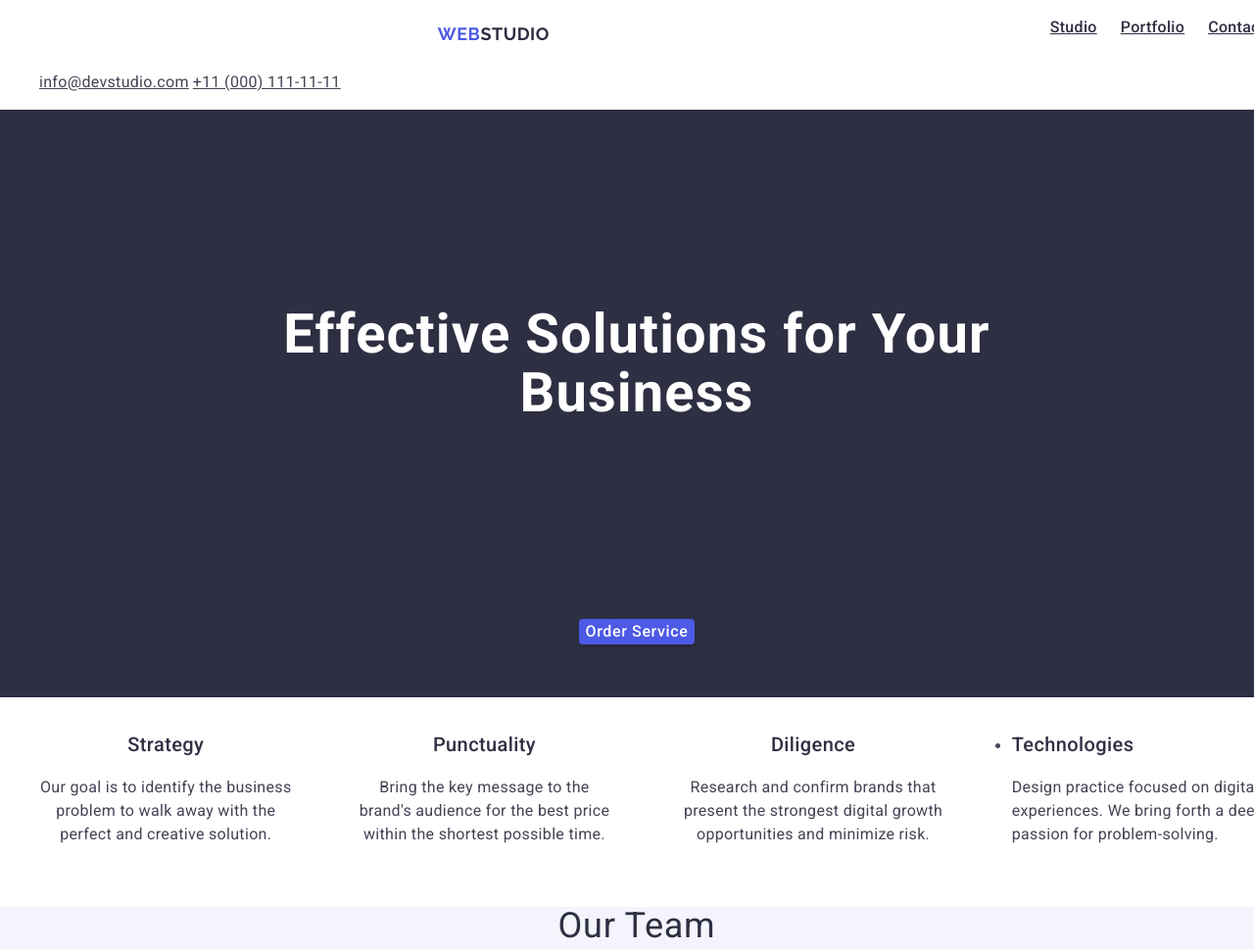
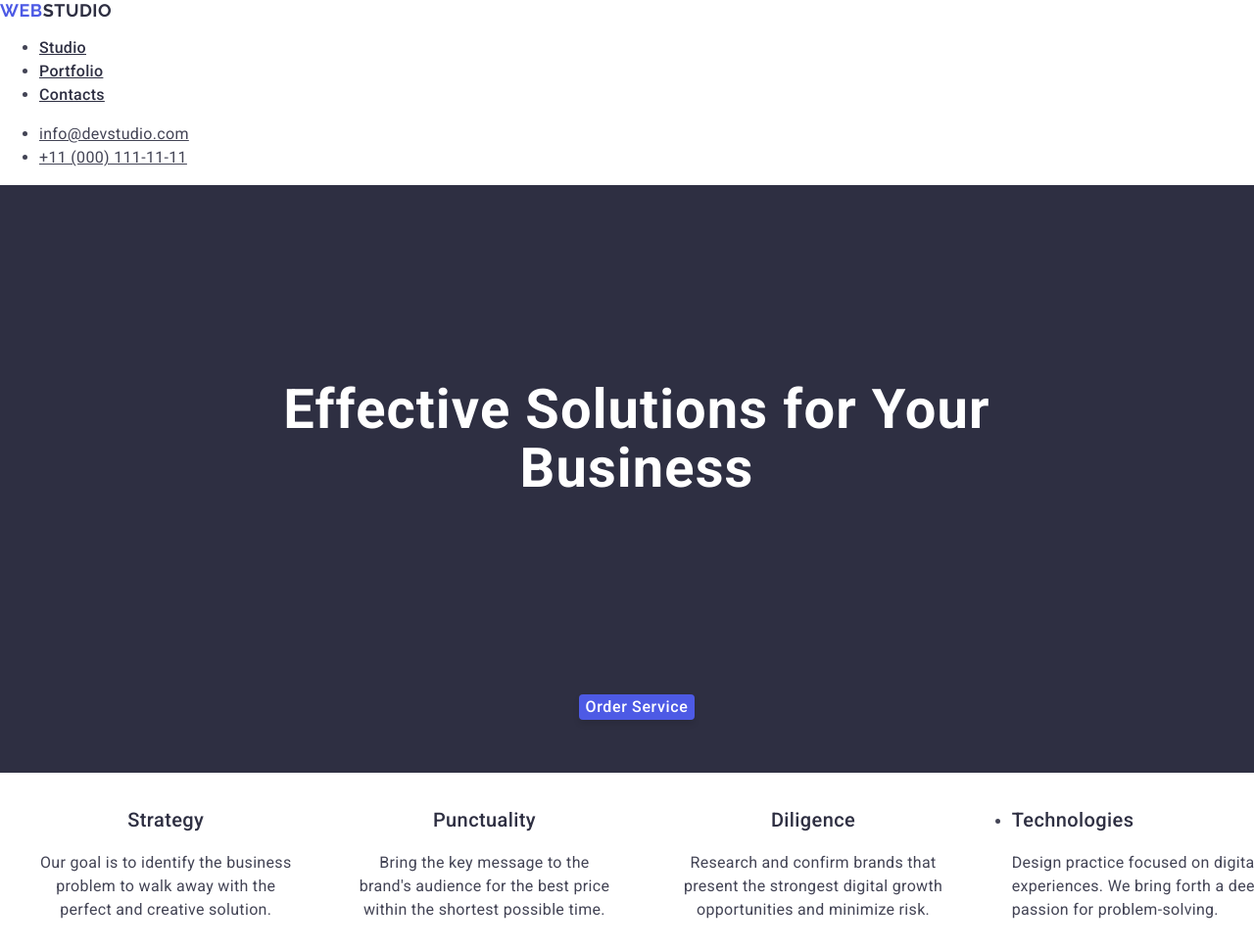
Before and after one commit to Emirhan-bs/goit-markup-hw-02, a plain HTML site: page index.html in a window 1280 px wide. Shown: the top 969 px of the page at 98% size. Drawn offline with nearby package versions, Linux system fonts and the light colour scheme.

Commit message:
düzeltme

```diff
--- a/css/styles.css
+++ b/css/styles.css
@@ -12,53 +12,6 @@ h2 {
   color: #434455;
   font-family: "roboto", sans-serif;
   font-weight: 400;
-}
-.all-header {
-  position: relative;
-  border: 1px solid none;
-}
-.all-header .all-header-container,
-.header {
-  box-sizing: border-box;
-  display: flex;
-  gap: 24px;
-  align-items: stretch;
-  flex-direction: row;
-}
-.header-all {
-  border: none;
-  display: inline-block;
-  position: relative;
-  padding: 0px;
-  margin-left: auto;
-}
-.all-header .all-header-logo {
-  border: 1px solid none;
-  margin-left: auto;
-  margin-top: 24px;
-  display: inline-block;
-}
-.all-header .header-one {
-  border: 1px solid none;
-  display: inline-block;
-  margin-left: auto;
-  margin-bottom: 0%;
-  position: relative;
-}
-.address {
-  display: inherit;
-  border: none;
-  position: relative;
-  margin: auto;
-  padding: 0%;
-}
-.address .mail {
-  display: inline-block;
-  margin-left: 0%;
-}
-.address .phone {
-  display: inline-block;
-  margin-left: 0%;
 }
 
 /* Bütün Gövde Bitti */
--- a/index.html
+++ b/index.html
@@ -20,33 +20,23 @@
   </head>
   <body>
     <!-- Header -->
-    <header class="all-header">
-      <nav class="all-header-container">
-        <div class="all-header-logo">
-          <a class="logo">WEB<span class="logo-part-2">Studio</span> </a>
-        </div>
-        <div class="header-all">
-          <ul class="header">
-            <li class="header-one">
-              <a class="header-studio" href="./index.html">Studio</a>
-            </li>
-            <li class="header-one">
-              <a class="header-studio" href="">Portfolio</a>
-            </li>
-            <li class="header-one">
-              <a class="header-studio" href="">Contacts</a>
-            </li>
-          </ul>
-        </div>
+    <header>
+      <nav class="all-header">
+        <a class="logo">WEB<span class="logo-part-2">Studio</span> </a>
+        <ul class="header">
+          <li><a class="header-studio" href="./index.html">Studio</a></li>
+          <li><a class="header-studio" href="">Portfolio</a></li>
+          <li><a class="header-studio" href="">Contacts</a></li>
+        </ul>
       </nav>
       <address class="address">
         <ul>
-          <li class="mail">
+          <li>
             <a class="address-mail" href="mailto:info@devstudio.com"
               >info@devstudio.com</a
             >
           </li>
-          <li class="phone">
+          <li>
             <a class="address-mail" href="tel:+110001111111"
               >+11 (000) 111-11-11</a
             >
```
